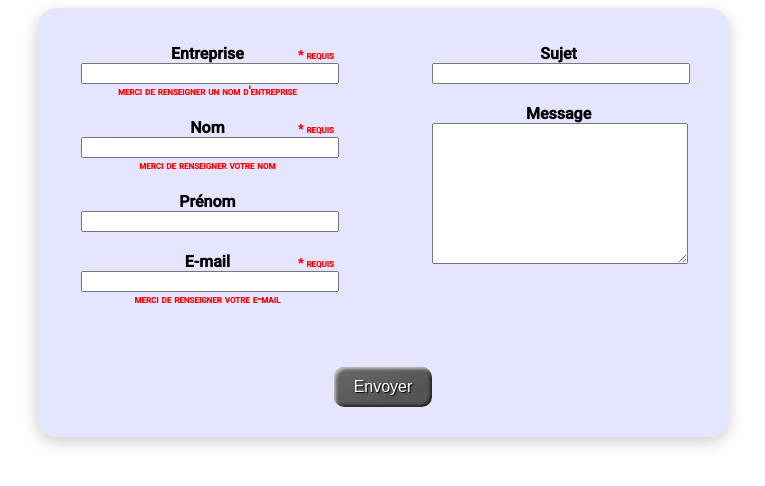
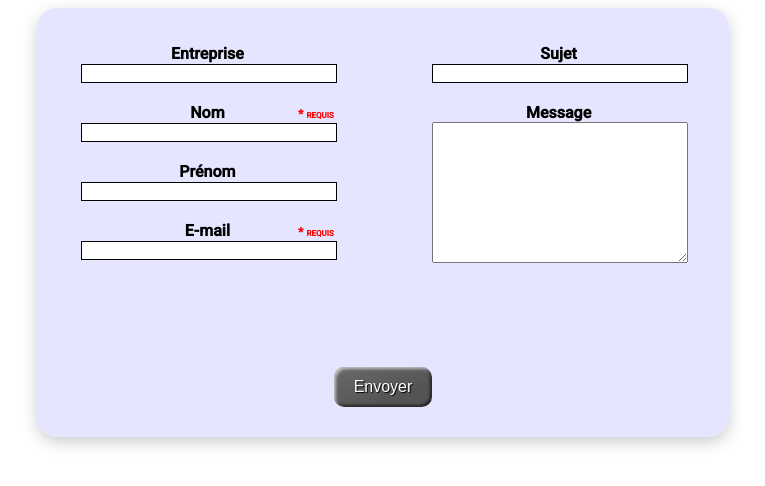
Before and after one commit to Patrice-H/contact-form, an Angular app: page / in a window 1280 px wide. Shown: the top 486 px of the page, without its empty margins (257-1022 px from the left). Built offline with nearby package versions, Linux system fonts and the light colour scheme.

Commit message:
Finalize display of error messages

```diff
--- a/src/app/contact-form/contact-form.component.html
+++ b/src/app/contact-form/contact-form.component.html
@@ -6,18 +6,7 @@
           <div class="contact-text">
             <label for="lastname">Entreprise</label>
           </div>
-          <input
-            type="text"
-            [formControl]="formContainer.controls.companyName"
-            id="companyname"
-          />
-          <p
-            *ngIf="formContainer.controls.companyName.hasError('required')"
-            class="contact-form-error"
-            id="error1-companyName"
-          >
-            merci de renseigner un nom d'entreprise
-          </p>
+          <input type="text" id="companyname" />
         </div>
         <div class="contact-form-element">
           <div class="contact-text">
@@ -28,13 +17,23 @@
             [formControl]="formContainer.controls.lastName"
             id="lastname"
           />
+          <div class="errors-form">
             <p
               *ngIf="formContainer.controls.lastName.hasError('required')"
-            class="contact-form-error"
-            id="error1-lastName"
+              class="contact-form-error required-element"
+            >
+              * requis
+            </p>
+            <p
+              *ngIf="
+                formContainer.controls.lastName.hasError('required') &&
+                formContainer.controls.lastName.touched
+              "
+              class="contact-form-error error-message"
             >
               merci de renseigner votre nom
             </p>
+          </div>
         </div>
         <div class="contact-form-element">
           <div class="contact-text">
@@ -51,13 +50,29 @@
             [formControl]="formContainer.controls.eMail"
             id="email"
           />
+          <div class="errors-form">
             <p
               *ngIf="formContainer.controls.eMail.hasError('required')"
-            class="contact-form-error"
-            id="error1-email"
+              class="contact-form-error required-element"
+            >
+              * requis
+            </p>
+            <p
+              *ngIf="
+                formContainer.controls.eMail.hasError('required') &&
+                formContainer.controls.eMail.touched
+              "
+              class="contact-form-error error-message"
             >
               merci de renseigner votre e-mail
             </p>
+            <p
+              *ngIf="formContainer.controls.eMail.hasError('pattern')"
+              class="contact-form-error error-message"
+            >
+              cet e-mail est invalide
+            </p>
+          </div>
         </div>
       </fieldset>
       <fieldset id="message">
@@ -78,8 +93,7 @@
           ></textarea>
           <p
             *ngIf="formContainer.controls.message.hasError('maxlength')"
-            class="contact-form-error"
-            id="error1-message"
+            class="contact-form-error error-message"
           >
             256 charactères maximum
           </p>
--- a/src/app/contact-form/contact-form.component.scss
+++ b/src/app/contact-form/contact-form.component.scss
@@ -76,12 +76,30 @@ fieldset {
   input {
     max-width: 250px;
     width: 100%;
+    border: 1px black solid;
+  }
+  input:focus + div {
+    display: none;
+  }
+  input.ng-invalid.ng-touched {
+    background-color: rgba(255, 0, 0, 0.1);
+    border: 1px red solid;
+  }
+  input.ng-invalid.ng-touched:focus {
+    background-color: #fff;
+  }
+  input.ng-invalid.ng-touched:focus + div {
+    display: none;
   }
   textarea {
     max-width: 250px;
     width: 100%;
     height: 135px;
     margin: 0;
+  }
+  textarea.ng-invalid {
+    background-color: rgba(255, 0, 0, 0.1);
+    border: 1px red solid;
   }
 }
 .contact-form-error {
@@ -91,12 +109,22 @@ fieldset {
   font-weight: bold;
   color: red;
 }
-.contact-form-error::before {
+.error-message {
+  position: absolute;
+  width: 100%;
+}
+.required-element {
+  position: absolute;
+  right: 0;
+  top: 4px;
+}
+/*
+.contact-form-error.required::before {
   content: "* requis";
   position: absolute;
   right: 0;
   top: 4px;
-}
+}*/
 @media screen and (max-width: 1280px) {
   #contact-form {
     padding: 30px;
--- a/src/app/contact-form/contact-form.component.ts
+++ b/src/app/contact-form/contact-form.component.ts
@@ -12,15 +12,10 @@ import {
   styleUrls: ['./contact-form.component.scss'],
 })
 export class ContactFormComponent {
-  //formContainer!: FormGroup;
-
-  //constructor(private formBuilder: FormBuilder) {}
-
-  //ngOnInit(): void {
   formContainer = new FormGroup({
     firstName: new FormControl(null, []),
     lastName: new FormControl(null, [Validators.required]),
-    companyName: new FormControl(null, [Validators.required]),
+    companyName: new FormControl(null, []),
     eMail: new FormControl(null, [
       Validators.required,
       Validators.pattern(/^[\w-\.]+@([\w-]+\.)+[\w-]{2,4}$/),
@@ -28,7 +23,6 @@ export class ContactFormComponent {
     subject: new FormControl(null, []),
     message: new FormControl(null, [Validators.maxLength(255)]),
   });
-  //}
 
   onSubmitForm(): void {
     console.log(this.formContainer.value);
```
Lines whose indentation alone changed are shown as unchanged.
